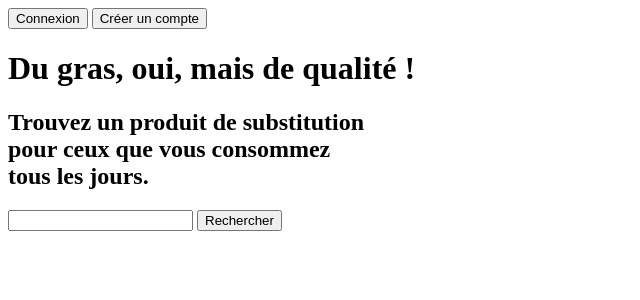
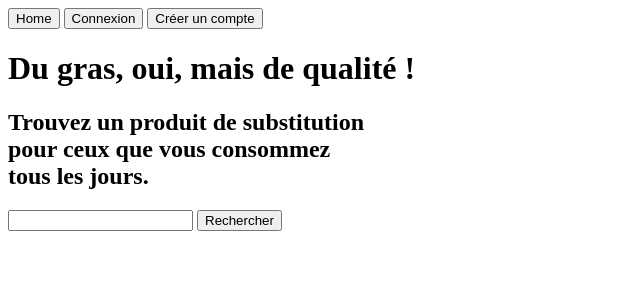
Before and after one commit to thierrychappuis/my-selenium-example, a Django app: page / in a window 1280 px wide. Shown: the top 300 px of the page, without its empty margins (0-640 px from the left). Run offline with Django 3.2, Linux system fonts and the light colour scheme.

Commit message:
Add button Home

```diff
--- a/templates/base.html
+++ b/templates/base.html
@@ -6,6 +6,7 @@
     <title>Pur Beurre</title>
 </head>
 <body>
+    <a href="{% url 'home' %}"><button>Home</button></a>
     {% if user.is_authenticated %}
         <a href="{% url 'users:logout' %}"><button>Déconnexion</button></a>
         <a href="{% url 'users:profile' %}"><button>Mon compte</button></a>
```
